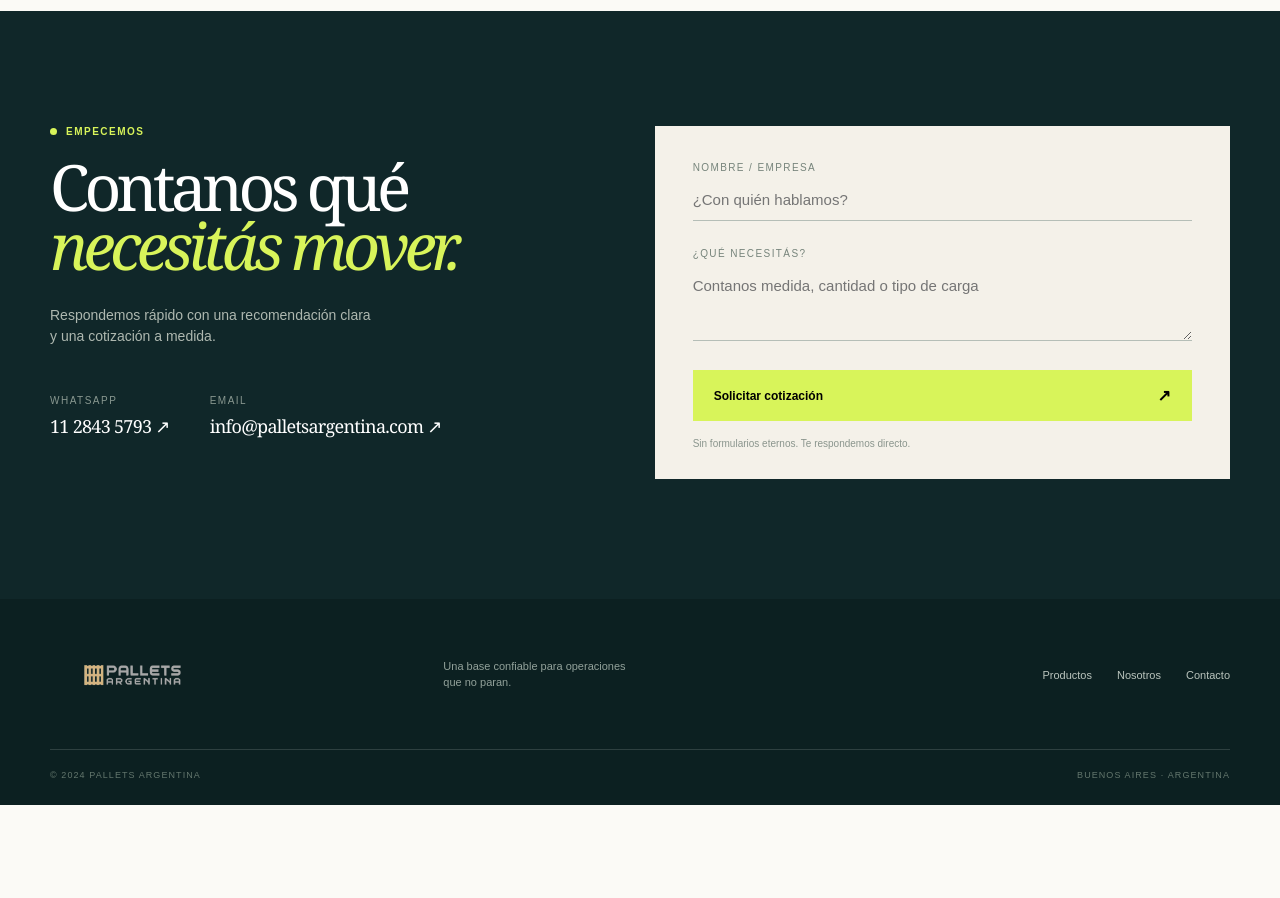
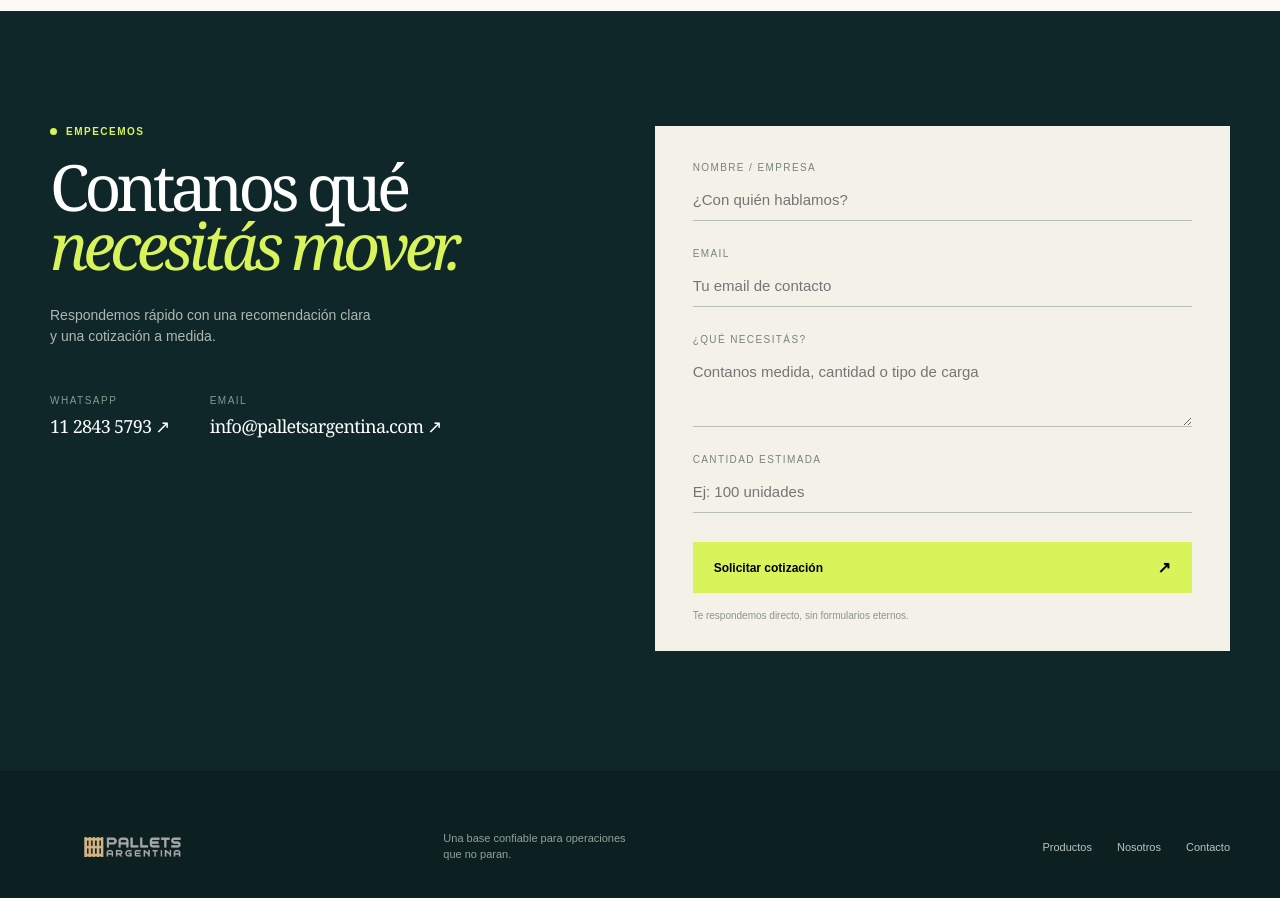
Before and after one commit to DiegoScarpa/pVrO-T4RT3kLYK8sVXZced2a-Gz-EfS7WSpy7UTIlM8-, a Next.js app: page / in a window 1280 px wide. Shown: the part 3120-4018 px from the top of the page. Before the commit the page ends 3925 px from the top, so only its background shows below. Built offline with nearby package versions, Linux system fonts and the light colour scheme.

Commit message:
Connect quote form to contact API

```diff
--- a/src/app/page.tsx
+++ b/src/app/page.tsx
@@ -1,6 +1,7 @@
 'use client';
 
-import { FormEvent, useState } from 'react';
+import { useState } from 'react';
+import { QuoteForm } from '../components/quote-form';
 
 const products = [
   { name: 'Pallet Arlog', detail: 'La medida estándar para mover más, con menos fricción.', image: 'https://images.leadconnectorhq.com/image/f_webp/q_80/r_1200/u_https%3A//assets.cdn.filesafe.space/IBVC0ujkEUoZsdBxS8Hv/media/66747496e6de7ec756e5f1f3.png', tag: 'Más elegido' },
@@ -16,8 +17,6 @@
 
 export default function Home() {
   const [openFaq, setOpenFaq] = useState(0);
-  const [sent, setSent] = useState(false);
-  function handleSubmit(event: FormEvent<HTMLFormElement>) { event.preventDefault(); setSent(true); }
 
   return (
     <main>
@@ -40,7 +39,7 @@
 
       <section id="faq" className="section-shell faq-section"><div className="faq-intro"><p className="eyebrow"><span className="eyebrow-dot" /> Antes de cotizar</p><h2>Lo que suelen<br /><em>preguntarnos.</em></h2></div><div className="faq-list">{faqs.map(([question, answer], index) => <div className={`faq-item ${openFaq === index ? 'is-open' : ''}`} key={question}><button onClick={() => setOpenFaq(openFaq === index ? -1 : index)} aria-expanded={openFaq === index}><span>0{index + 1}</span><strong>{question}</strong><i>{openFaq === index ? '−' : '+'}</i></button>{openFaq === index && <p>{answer}</p>}</div>)}</div></section>
 
-      <section id="cotizar" className="quote-section"><div className="section-shell quote-grid"><div className="quote-copy"><p className="eyebrow eyebrow-lime"><span className="eyebrow-dot" /> Empecemos</p><h2>Contanos qué<br /><em>necesitás mover.</em></h2><p>Respondemos rápido con una recomendación clara y una cotización a medida.</p><div className="contact-details"><a href="https://wa.me/541128435793" target="_blank" rel="noreferrer"><span>WhatsApp</span>11 2843 5793 ↗</a><a href="mailto:info@palletsargentina.com"><span>Email</span>info@palletsargentina.com ↗</a></div></div><form className="quote-form" onSubmit={handleSubmit}>{sent ? <div className="form-success"><span>✓</span><h3>¡Listo! Recibimos tu consulta.</h3><p>Te vamos a responder a la brevedad para ayudarte con tu próximo movimiento.</p><button type="button" onClick={() => setSent(false)}>Enviar otra consulta</button></div> : <><label>Nombre / Empresa<input name="name" required placeholder="¿Con quién hablamos?" /></label><label>¿Qué necesitás?<textarea name="need" required placeholder="Contanos medida, cantidad o tipo de carga" rows={3} /></label><button className="button button-lime" type="submit">Solicitar cotización <span>↗</span></button><p className="form-footnote">Sin formularios eternos. Te respondemos directo.</p></>}</form></div></section>
+      <section id="cotizar" className="quote-section"><div className="section-shell quote-grid"><div className="quote-copy"><p className="eyebrow eyebrow-lime"><span className="eyebrow-dot" /> Empecemos</p><h2>Contanos qué<br /><em>necesitás mover.</em></h2><p>Respondemos rápido con una recomendación clara y una cotización a medida.</p><div className="contact-details"><a href="https://wa.me/541128435793" target="_blank" rel="noreferrer"><span>WhatsApp</span>11 2843 5793 ↗</a><a href="mailto:info@palletsargentina.com"><span>Email</span>info@palletsargentina.com ↗</a></div></div><QuoteForm /></div></section>
 
       <footer className="site-footer"><div className="section-shell footer-grid"><a className="brand brand-footer" href="#inicio"><img className="brand-logo" src="/pallets-argentina-logo.png" alt="Pallets Argentina" /></a><p>Una base confiable para operaciones que no paran.</p><div className="footer-links"><a href="#productos">Productos</a><a href="#nosotros">Nosotros</a><a href="#cotizar">Contacto</a></div></div><div className="section-shell footer-bottom"><span>© 2024 Pallets Argentina</span><span>Buenos Aires · Argentina</span></div></footer>
     </main>
```
